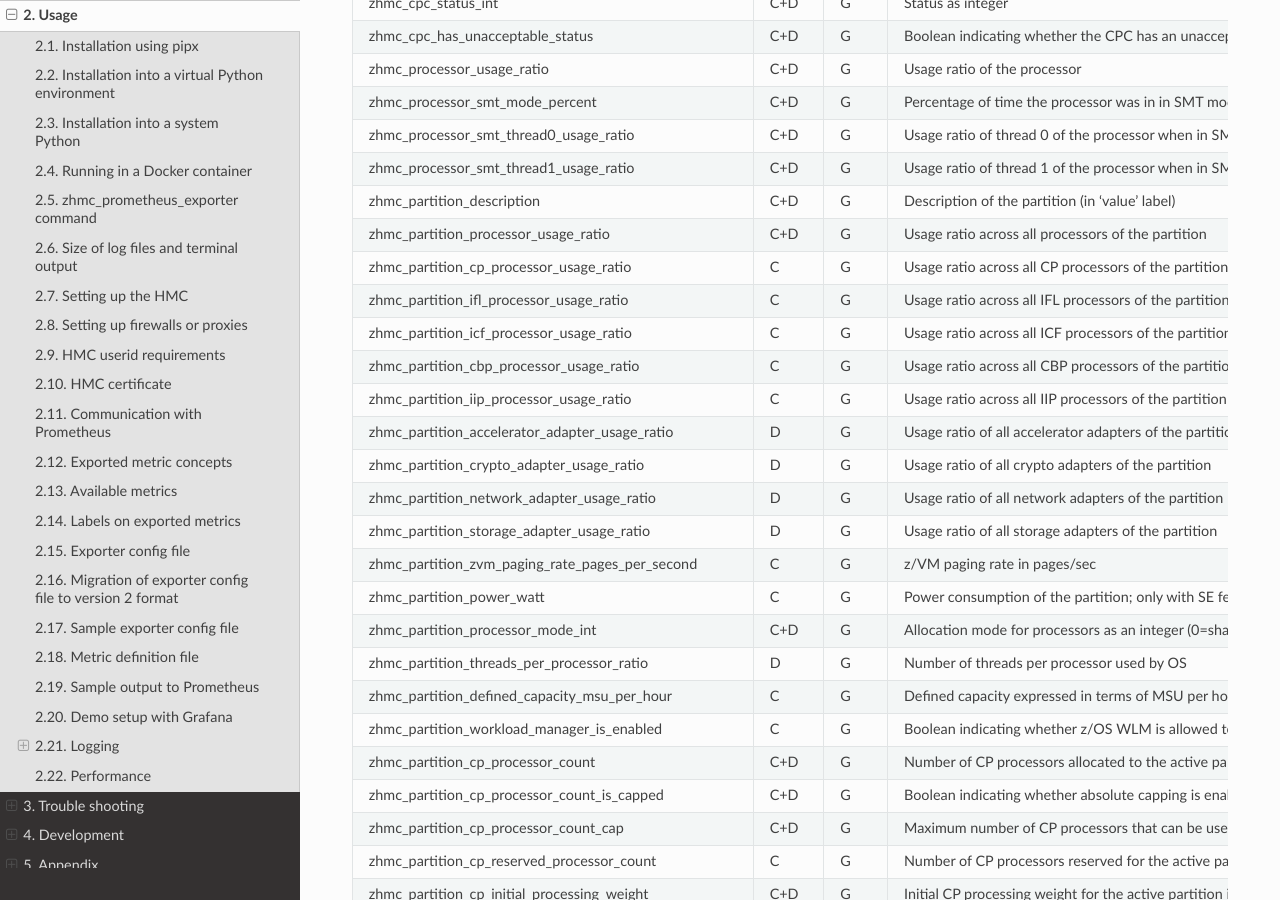
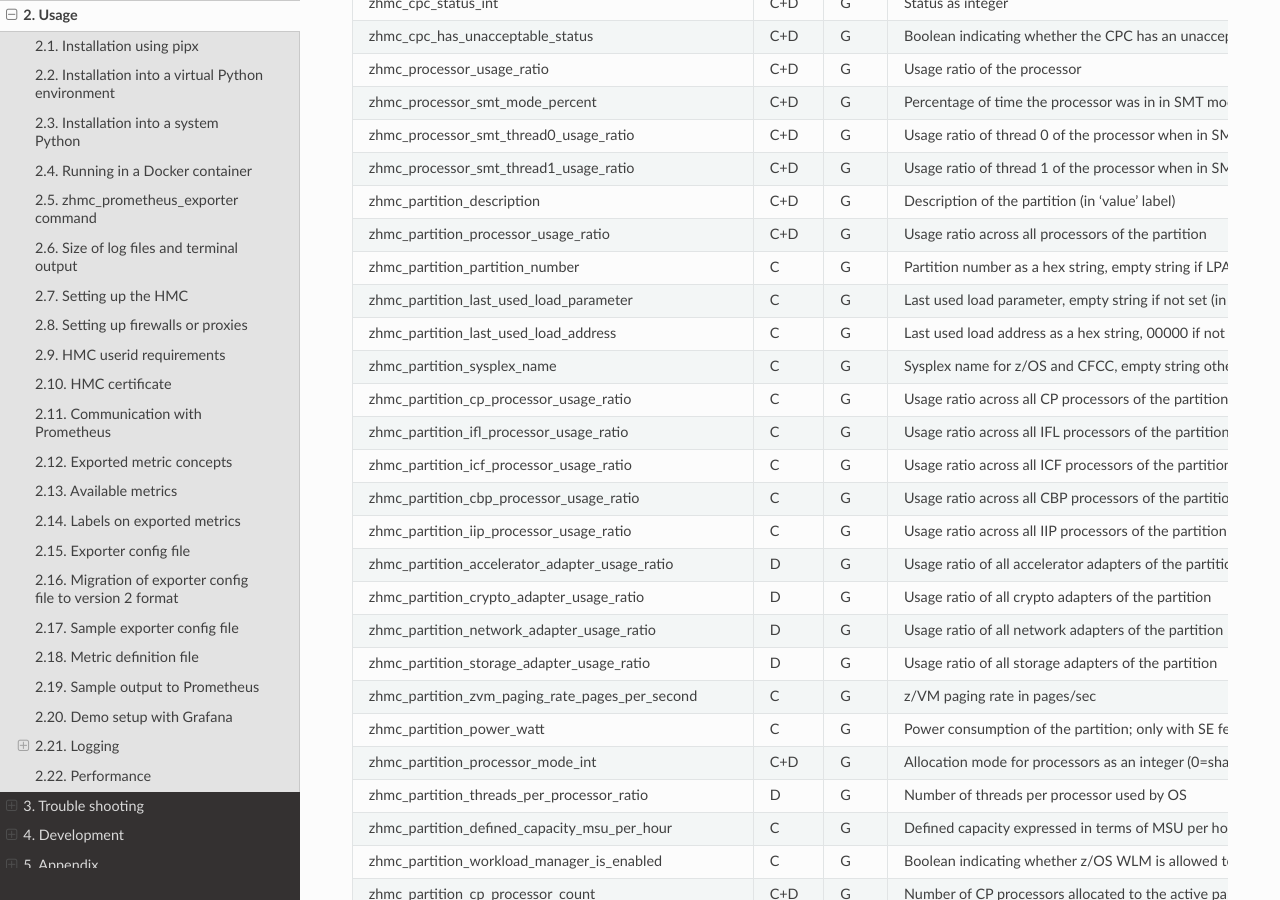
Before and after one commit to zhmcclient/zhmc-prometheus-exporter, a Sphinx documentation site: the page built from docs/usage.rst, in a window 1280 px wide and 900 px high, scrolled down 12501 px. Built offline with Sphinx 7.4.7 and the Read the Docs theme 3.1.0, drawn with Linux system fonts in a browser that asks for light colours; the version number could not be read and is left out.

Commit message:
Added metrics to 'logical-partition-resource' metric group
Details:

* Added the following metrics for the 'logical-partition-resource' metric group:
  - zhmc_partition_partition_number
  - zhmc_partition_last_used_load_parameter
  - zhmc_partition_last_used_load_address
  - zhmc_partition_sysplex_name

Signed-off-by: Andreas Maier <maiera@de.ibm.com>

```diff
--- /dev/null
+++ b/changes/374.feature.rst
@@ -0,0 +1,5 @@
+Added the following metrics for the 'logical-partition-resource' metric group:
+zhmc_partition_partition_number,
+zhmc_partition_last_used_load_parameter,
+zhmc_partition_last_used_load_address,
+zhmc_partition_sysplex_name.
--- a/docs/usage.rst
+++ b/docs/usage.rst
@@ -672,6 +672,10 @@ zhmc_processor_smt_thread0_usage_ratio                  C+D   G     Usage ratio
 zhmc_processor_smt_thread1_usage_ratio                  C+D   G     Usage ratio of thread 1 of the processor when in SMT mode
 zhmc_partition_description                              C+D   G     Description of the partition (in 'value' label)
 zhmc_partition_processor_usage_ratio                    C+D   G     Usage ratio across all processors of the partition
+zhmc_partition_partition_number                         C     G     Partition number as a hex string, empty string if LPAR is inactive (in 'value' label)
+zhmc_partition_last_used_load_parameter                 C     G     Last used load parameter, empty string if not set (in 'value' label)
+zhmc_partition_last_used_load_address                   C     G     Last used load address as a hex string, 00000 if not available (in 'value' label)
+zhmc_partition_sysplex_name                             C     G     Sysplex name for z/OS and CFCC, empty string otherwise (in 'value' label)
 zhmc_partition_cp_processor_usage_ratio                 C     G     Usage ratio across all CP processors of the partition
 zhmc_partition_ifl_processor_usage_ratio                C     G     Usage ratio across all IFL processors of the partition
 zhmc_partition_icf_processor_usage_ratio                C     G     Usage ratio across all ICF processors of the partition
```
Also changed, not shown: 1 other file.
